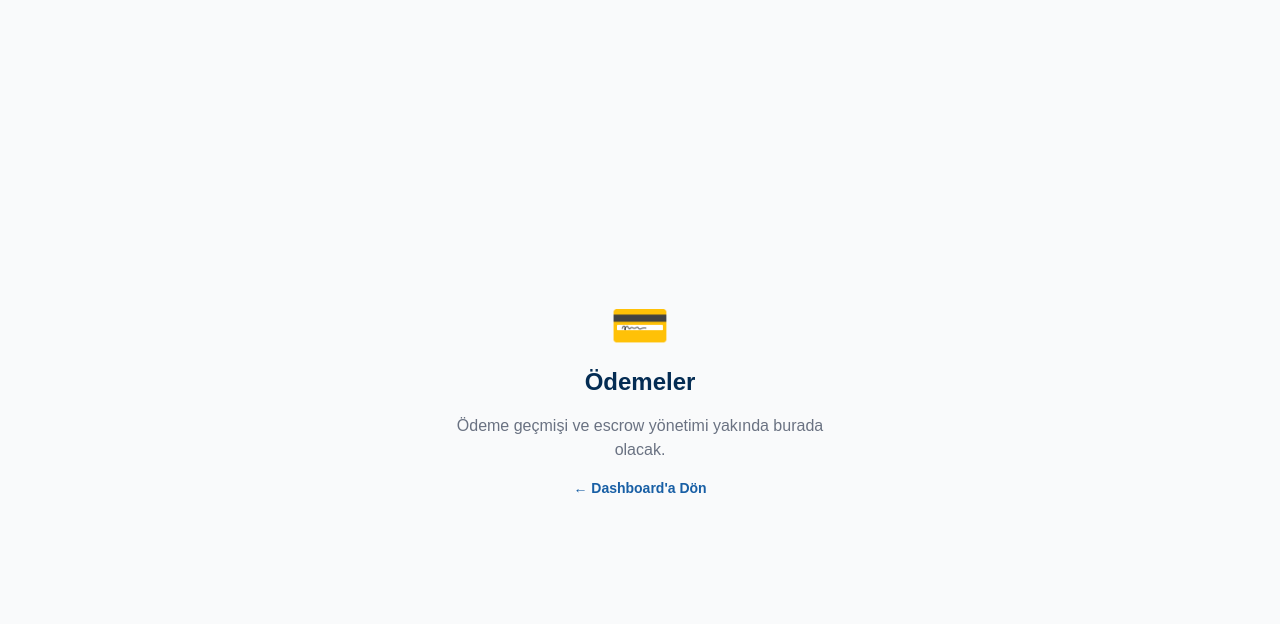
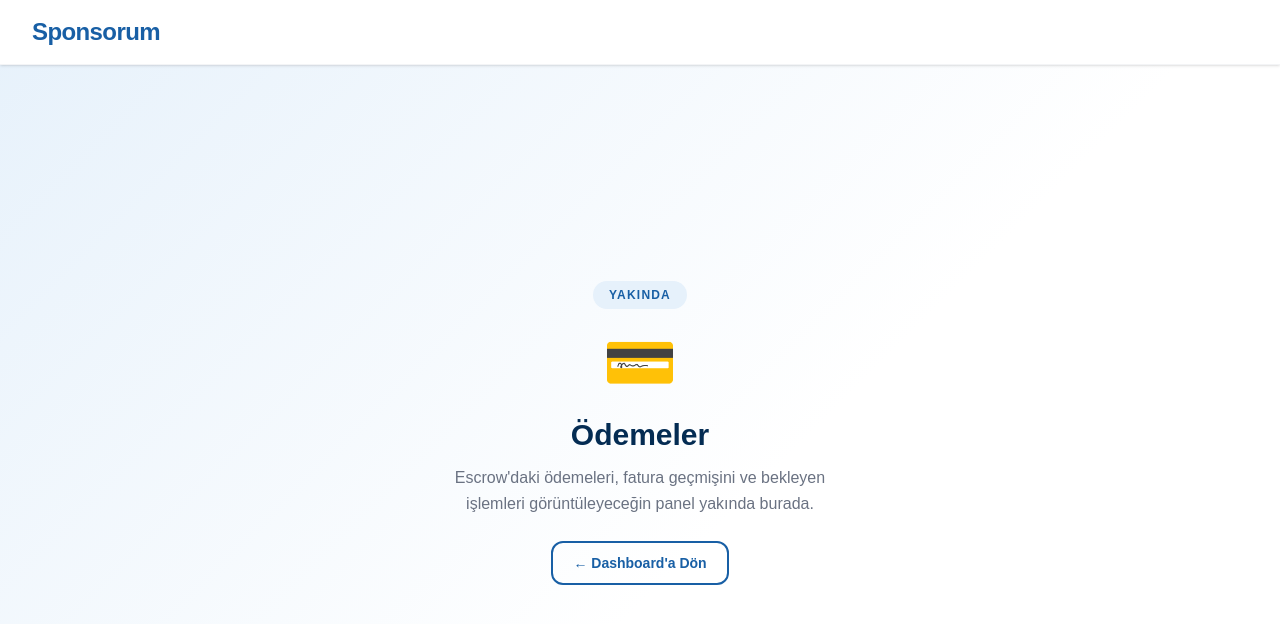
Before and after one commit to twitchcagan-commits/sponsorum-app, a Next.js app: page /payments in a window 1280 px wide. Shown: the top 624 px of the page. Built offline with nearby package versions, Linux system fonts and the light colour scheme; no server answers.

Commit message:
Fix dashboard buttons and add placeholder pages

```diff
--- a/src/app/campaigns/page.tsx
+++ b/src/app/campaigns/page.tsx
@@ -1,12 +1,38 @@
 export default function CampaignsPage() {
   return (
-    <div className="min-h-screen bg-gray-50 flex flex-col items-center justify-center gap-4 text-center px-4">
-      <span className="text-5xl">📊</span>
-      <h1 className="text-2xl font-extrabold" style={{ color: "#042C53" }}>Kampanyalarım</h1>
-      <p className="text-gray-500 max-w-sm">Kampanya yönetimi yakında burada olacak.</p>
-      <a href="/dashboard" className="text-sm font-semibold hover:underline" style={{ color: "#185FA5" }}>
-        ← Dashboard&apos;a Dön
-      </a>
+    <div className="min-h-screen flex flex-col" style={{ background: "linear-gradient(135deg, #E6F1FB 0%, #ffffff 60%)" }}>
+
+      <header className="bg-white border-b border-gray-100 shadow-sm">
+        <div className="max-w-7xl mx-auto px-4 sm:px-6 lg:px-8 flex items-center h-16">
+          <a href="/" className="text-2xl font-extrabold tracking-tight" style={{ color: "#185FA5" }}>
+            Sponsorum
+          </a>
+        </div>
+      </header>
+
+      <main className="flex-1 flex flex-col items-center justify-center gap-6 text-center px-4 py-20">
+        <span
+          className="inline-block text-xs font-semibold uppercase tracking-widest rounded-full px-4 py-1.5"
+          style={{ backgroundColor: "#E6F1FB", color: "#185FA5" }}
+        >
+          Yakında
+        </span>
+        <span className="text-6xl">📊</span>
+        <div>
+          <h1 className="text-3xl font-extrabold mb-3" style={{ color: "#042C53" }}>Kampanyalarım</h1>
+          <p className="text-gray-500 max-w-sm leading-relaxed">
+            Aktif ve tamamlanan kampanyalarını yönetebileceğin, performansı takip edebileceğin panel yakında burada.
+          </p>
+        </div>
+        <a
+          href="/dashboard"
+          className="inline-flex items-center gap-2 text-sm font-semibold px-5 py-2.5 rounded-xl border-2 transition-all hover:-translate-y-0.5"
+          style={{ borderColor: "#185FA5", color: "#185FA5" }}
+        >
+          ← Dashboard&apos;a Dön
+        </a>
+      </main>
+
     </div>
   );
 }
--- a/src/app/dashboard/page.tsx
+++ b/src/app/dashboard/page.tsx
@@ -158,9 +158,28 @@ export default function DashboardPage() {
       {/* Header */}
       <header className="bg-white border-b border-gray-100 shadow-sm sticky top-0 z-50">
         <div className="max-w-7xl mx-auto px-4 sm:px-6 lg:px-8 flex items-center justify-between h-16">
-          <a href="/" className="text-2xl font-extrabold tracking-tight" style={{ color: "#185FA5" }}>
-            Sponsorum
-          </a>
+          <div className="flex items-center gap-8">
+            <a href="/" className="text-2xl font-extrabold tracking-tight" style={{ color: "#185FA5" }}>
+              Sponsorum
+            </a>
+            {role && (
+              <nav className="hidden md:flex items-center gap-6 text-sm font-medium">
+                {role === "yayinci" ? (
+                  <>
+                    <a href="/offers"           className="text-gray-600 hover:text-[#185FA5] transition-colors">Teklifler</a>
+                    <a href="/earnings"         className="text-gray-600 hover:text-[#185FA5] transition-colors">Kazançlar</a>
+                    <a href="/profile/complete" className="text-gray-600 hover:text-[#185FA5] transition-colors">Profilim</a>
+                  </>
+                ) : (
+                  <>
+                    <a href="/search"    className="text-gray-600 hover:text-[#185FA5] transition-colors">Sponsor Bul</a>
+                    <a href="/campaigns" className="text-gray-600 hover:text-[#185FA5] transition-colors">Kampanyalarım</a>
+                    <a href="/payments"  className="text-gray-600 hover:text-[#185FA5] transition-colors">Ödemeler</a>
+                  </>
+                )}
+              </nav>
+            )}
+          </div>
           <div className="flex items-center gap-3">
             {role && (
               <span className="hidden sm:inline-flex items-center gap-1.5 text-xs font-semibold rounded-full px-3 py-1" style={{ backgroundColor: "#E6F1FB", color: "#185FA5" }}>
--- a/src/app/earnings/page.tsx
+++ b/src/app/earnings/page.tsx
@@ -1,12 +1,38 @@
 export default function EarningsPage() {
   return (
-    <div className="min-h-screen bg-gray-50 flex flex-col items-center justify-center gap-4 text-center px-4">
-      <span className="text-5xl">💰</span>
-      <h1 className="text-2xl font-extrabold" style={{ color: "#042C53" }}>Kazançlar</h1>
-      <p className="text-gray-500 max-w-sm">Kazanç takibi yakında burada olacak.</p>
-      <a href="/dashboard" className="text-sm font-semibold hover:underline" style={{ color: "#185FA5" }}>
-        ← Dashboard&apos;a Dön
-      </a>
+    <div className="min-h-screen flex flex-col" style={{ background: "linear-gradient(135deg, #E6F1FB 0%, #ffffff 60%)" }}>
+
+      <header className="bg-white border-b border-gray-100 shadow-sm">
+        <div className="max-w-7xl mx-auto px-4 sm:px-6 lg:px-8 flex items-center h-16">
+          <a href="/" className="text-2xl font-extrabold tracking-tight" style={{ color: "#185FA5" }}>
+            Sponsorum
+          </a>
+        </div>
+      </header>
+
+      <main className="flex-1 flex flex-col items-center justify-center gap-6 text-center px-4 py-20">
+        <span
+          className="inline-block text-xs font-semibold uppercase tracking-widest rounded-full px-4 py-1.5"
+          style={{ backgroundColor: "#E6F1FB", color: "#185FA5" }}
+        >
+          Yakında
+        </span>
+        <span className="text-6xl">💰</span>
+        <div>
+          <h1 className="text-3xl font-extrabold mb-3" style={{ color: "#042C53" }}>Kazançlar</h1>
+          <p className="text-gray-500 max-w-sm leading-relaxed">
+            Tamamlanan kampanyalarından elde ettiğin kazançları ve ödeme geçmişini buradan takip edebileceksin.
+          </p>
+        </div>
+        <a
+          href="/dashboard"
+          className="inline-flex items-center gap-2 text-sm font-semibold px-5 py-2.5 rounded-xl border-2 transition-all hover:-translate-y-0.5"
+          style={{ borderColor: "#185FA5", color: "#185FA5" }}
+        >
+          ← Dashboard&apos;a Dön
+        </a>
+      </main>
+
     </div>
   );
 }
--- a/src/app/payments/page.tsx
+++ b/src/app/payments/page.tsx
@@ -1,12 +1,38 @@
 export default function PaymentsPage() {
   return (
-    <div className="min-h-screen bg-gray-50 flex flex-col items-center justify-center gap-4 text-center px-4">
-      <span className="text-5xl">💳</span>
-      <h1 className="text-2xl font-extrabold" style={{ color: "#042C53" }}>Ödemeler</h1>
-      <p className="text-gray-500 max-w-sm">Ödeme geçmişi ve escrow yönetimi yakında burada olacak.</p>
-      <a href="/dashboard" className="text-sm font-semibold hover:underline" style={{ color: "#185FA5" }}>
-        ← Dashboard&apos;a Dön
-      </a>
+    <div className="min-h-screen flex flex-col" style={{ background: "linear-gradient(135deg, #E6F1FB 0%, #ffffff 60%)" }}>
+
+      <header className="bg-white border-b border-gray-100 shadow-sm">
+        <div className="max-w-7xl mx-auto px-4 sm:px-6 lg:px-8 flex items-center h-16">
+          <a href="/" className="text-2xl font-extrabold tracking-tight" style={{ color: "#185FA5" }}>
+            Sponsorum
+          </a>
+        </div>
+      </header>
+
+      <main className="flex-1 flex flex-col items-center justify-center gap-6 text-center px-4 py-20">
+        <span
+          className="inline-block text-xs font-semibold uppercase tracking-widest rounded-full px-4 py-1.5"
+          style={{ backgroundColor: "#E6F1FB", color: "#185FA5" }}
+        >
+          Yakında
+        </span>
+        <span className="text-6xl">💳</span>
+        <div>
+          <h1 className="text-3xl font-extrabold mb-3" style={{ color: "#042C53" }}>Ödemeler</h1>
+          <p className="text-gray-500 max-w-sm leading-relaxed">
+            Escrow&apos;daki ödemeleri, fatura geçmişini ve bekleyen işlemleri görüntüleyeceğin panel yakında burada.
+          </p>
+        </div>
+        <a
+          href="/dashboard"
+          className="inline-flex items-center gap-2 text-sm font-semibold px-5 py-2.5 rounded-xl border-2 transition-all hover:-translate-y-0.5"
+          style={{ borderColor: "#185FA5", color: "#185FA5" }}
+        >
+          ← Dashboard&apos;a Dön
+        </a>
+      </main>
+
     </div>
   );
 }
```
